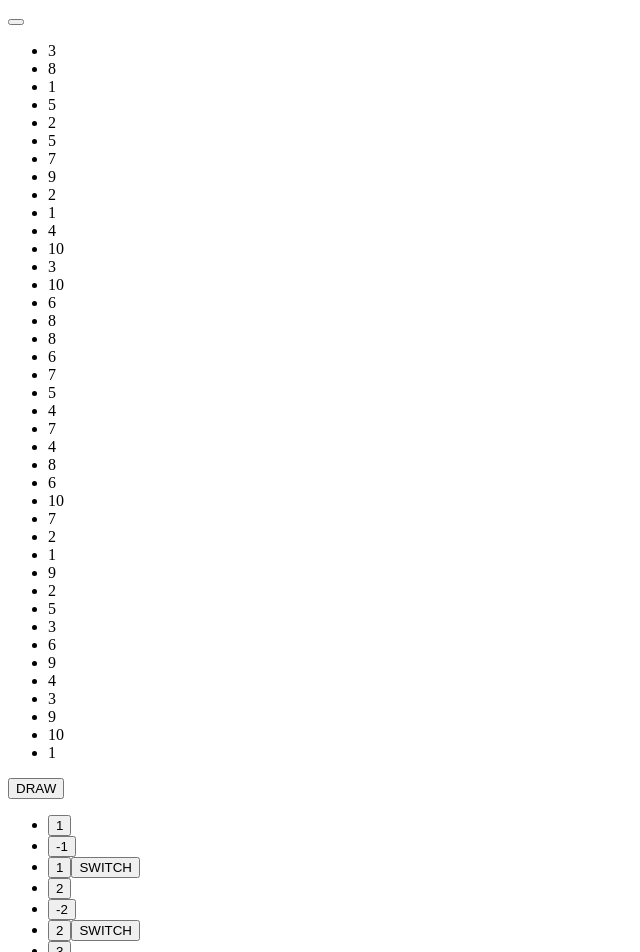
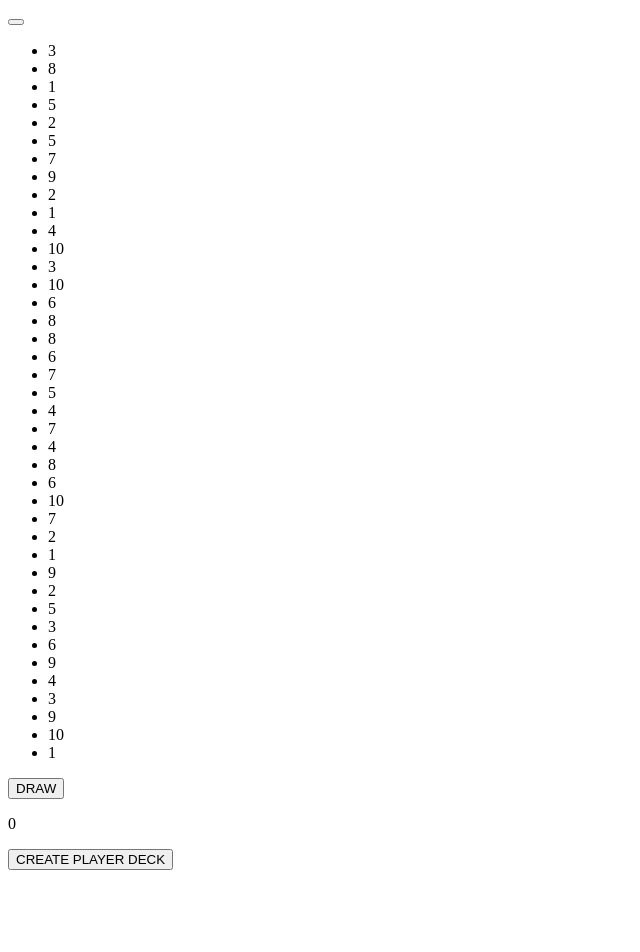
Before and after one commit to alexander-ye/pazaak, a React (Create React App) app: page / in a window 1280 px wide. Shown: the top 952 px of the page, without its empty margins (0-640 px from the left). After the commit the page ends 886 px from the top, so only its background shows below. Built offline with nearby package versions, Linux system fonts and the light colour scheme.

Commit message:
Basic card sum

```diff
--- a/src/components/Card.js
+++ b/src/components/Card.js
@@ -1,10 +1,11 @@
 import React, { useEffect, useState } from "react";
 
-const Card = ({ cardNumber }) => {
+const Card = ({ cardSum, setCardSum, cardNumber }) => {
   const [value, setValue] = useState(0);
   const [sign, setSign] = useState("positive");
   const [signSwitchable, setSignSwitchable] = useState(false);
   const [valueSwitchable, setValueSwitchable] = useState(false);
+  const [played, setPlayed] = useState(false);
 
   const setCardValue = (number) => {
     if (number > 0 && number < 7) {
@@ -46,6 +47,21 @@ const Card = ({ cardNumber }) => {
     }
   };
 
+  const logCard = () => {
+    console.log(value);
+    console.log(sign);
+    console.log(signSwitchable);
+    console.log(valueSwitchable);
+  };
+
+  const playCard = () => {
+    if (!played) {
+      logCard();
+      setPlayed(true);
+      setCardSum(cardSum + value);
+    }
+  };
+
   const switchSign = () => {
     if (signSwitchable) {
       setValue(-value);
@@ -71,26 +87,25 @@ const Card = ({ cardNumber }) => {
     setCardValue(cardNumber);
   }, []);
 
-  const logCard = () => {
-    console.log(value);
-    console.log(sign);
-    console.log(signSwitchable);
-    console.log(valueSwitchable);
-  };
-
   if (signSwitchable) {
     return (
       <div className="pazaakCard">
         {/* <p className="pazaakCardNumber">{value}</p> */}
-        <button onClick={logCard}>{value}</button>
-        <button onClick={switchSign}>SWITCH</button>
+        <button onClick={playCard} disabled={played}>
+          {value}
+        </button>
+        <button onClick={switchSign} disabled={played}>
+          SWITCH
+        </button>
       </div>
     );
   } else {
     return (
       <div className="pazaakCard">
         {/* <p className="pazaakCardNumber">{value}</p> */}
-        <button onClick={logCard}>{value}</button>
+        <button onClick={playCard} disabled={played}>
+          {value}
+        </button>
       </div>
     );
   }
--- a/src/components/Game.js
+++ b/src/components/Game.js
@@ -14,6 +14,7 @@ const Game = () => {
   const [mainDeck, setMainDeck] = useState([]);
   const [sideDeck, setSideDeck] = useState([]);
   const [drawnCards, setDrawnCards] = useState([]);
+  const [playerDeck, setPlayerDeck] = useState([]);
   const [cardsPlayed, setCardsPlayed] = useState(0);
   const [cardSum, setCardSum] = useState(0);
   // Side deck: 10 unique cards player chooses before match
@@ -61,6 +62,13 @@ const Game = () => {
     return out;
   };
 
+  const generatePlayerDeck = () => {
+    let out = [...sideDeck];
+    out = shuffleDeck(out);
+    out = out.slice(0, 4);
+    setPlayerDeck(out);
+  };
+
   // Create and shuffle main deck
   useEffect(() => {
     setMainDeck(generateMainDeck());
@@ -68,11 +76,12 @@ const Game = () => {
   }, []);
 
   const drawMainCard = () => {
-    if (cardsPlayed < 9) {
+    if (cardsPlayed < 9 && cardSum < 20) {
       const gameMainDeck = [...mainDeck];
       const cardToDraw = gameMainDeck.pop();
       setDrawnCards([...drawnCards, cardToDraw]);
       setMainDeck(gameMainDeck);
+      setCardSum(cardSum + cardToDraw);
       setCardsPlayed(cardsPlayed + 1);
     }
   };
@@ -96,10 +105,12 @@ const Game = () => {
           <li>{i}</li>
         ))}
       </ul>
+      <p>{cardSum}</p>
+      <button onClick={generatePlayerDeck}>CREATE PLAYER DECK</button>
       <ul>
-        {sideDeck.map((i) => (
+        {playerDeck.map((i) => (
           <li>
-            <Card cardNumber={i} />
+            <Card cardSum={cardSum} setCardSum={setCardSum} cardNumber={i} />
           </li>
         ))}
       </ul>
```
